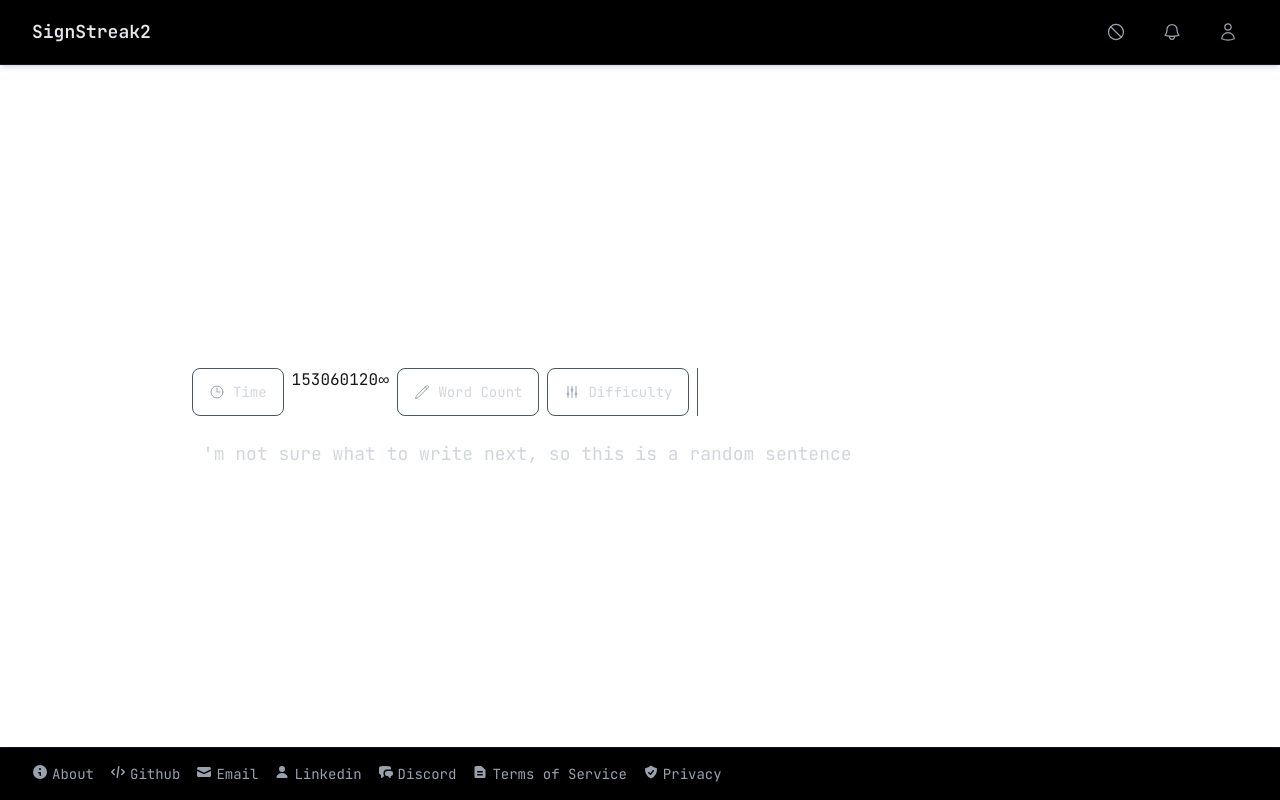
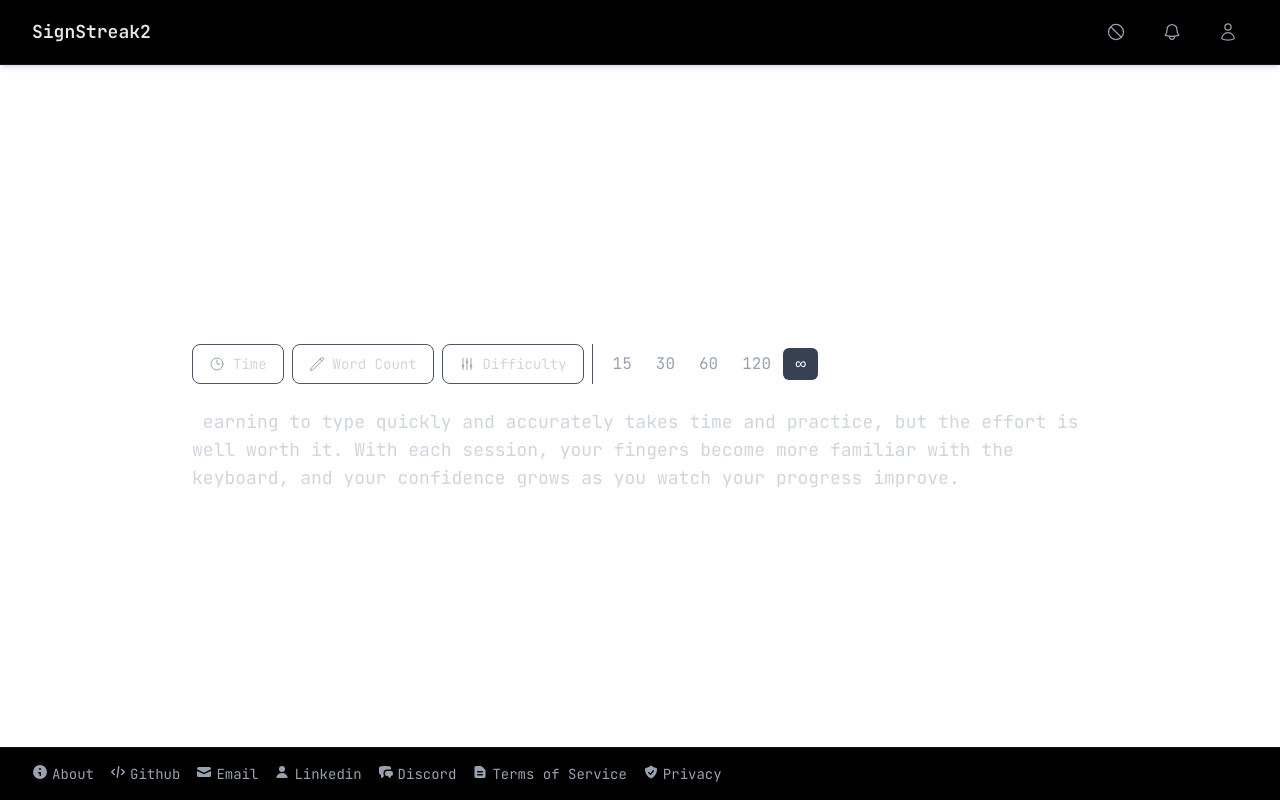
Before and after one commit to HweyTH/sign-streak-2, a Next.js app: page /regular-test in a window 1280 px wide. Both pictures are taken after a click on the button "Time". Built offline with nearby package versions, Linux system fonts and the light colour scheme.

Commit message:
Add long prompt to test whole-paragraph typing test. Fix UI issue of long sentence overflowing horizontally and scrolling is enforced.

```diff
--- a/src/components/TestConfig.jsx
+++ b/src/components/TestConfig.jsx
@@ -84,19 +84,6 @@ export default function TestConfig({ onConfigChange}) {
                     <span className="text-gray-300 text-sm">Time</span>
                 </button>
 
-                {activeDropdown === 'time' && (
-                    <div>
-                        {timeOptions.map((option) => (
-                            <button
-                                key={option.value}
-                                onClick={() => handleTimeChange(option.value)}
-                            >
-                                {option.label}
-                            </button>
-                        ))}
-                    </div>
-                )}
-
                 {/* Word Count Dropdown */}
                 <button
                     onClick={() => toggleDropdown('wordCount')}
@@ -105,12 +92,6 @@ export default function TestConfig({ onConfigChange}) {
                     <PencilIcon className="w-4 h-4 text-gray-400"/>
                     <span className="text-gray-300 text-sm">Word Count</span>
                 </button>
-
-                {activeDropdown === 'wordCount' && (
-                    <div>
-
-                    </div>
-                )}
 
                 {/* Difficulty Level Dropdown */}
                 <button
@@ -121,13 +102,57 @@ export default function TestConfig({ onConfigChange}) {
                     <span className="text-gray-300 text-sm">Difficulty</span>
                 </button>
 
-                {activeDropdown === 'difficulty' && (
-                    <div>
+                <div className="h-10 border-l border-gray-600"></div>
 
-                    </div>
-                )}
+                <div className="flex items-center space-x-2">
+                    {activeDropdown === 'time' && (
+                        <div>
+                            {timeOptions.map((option) => (
+                                <button
+                                    key={option.value}
+                                    onClick={() => handleTimeChange(option.value)}
+                                    className={`px-3 py-1 rounded-md transition-colors ${
+                                        time === option.value ? 'bg-gray-700 text-white' : 'text-gray-400 hover:bg-gray-800'
+                                    }`}
+                                >
+                                    {option.label}
+                                </button>
+                            ))}
+                        </div>
+                    )}
 
-                <div className="h-12 border-l border-gray-600"></div>
+                    {activeDropdown === 'wordCount' && (
+                        <div>
+                            {wordCountOptions.map((option) => (
+                                <button
+                                    key={option.value}
+                                    onClick={() => handleWordCountChange(option.value)}
+                                    className={`px-3 py-1 rounded-md transition-colors ${
+                                        wordCount === option.value ? 'bg-gray-700 text-white' : 'text-gray-400 hover:bg-gray-800'
+                                    }`}
+                                >
+                                    {option.label}
+                                </button>
+                            ))}
+                        </div>
+                    )}
+
+                    {activeDropdown === 'difficulty' && (
+                        <div>
+                            {difficultyOptions.map((option) => (
+                                <button
+                                    key={option.value}
+                                    onClick={() => handleDifficultyChange(option.value)}
+                                    className={`px-3 py-1 rounded-md transition-colors ${
+                                        difficulty === option.value ? 'bg-gray-700 text-white' : 'text-gray-400 hover:bg-gray-800'
+                                    }`}
+                                >
+                                    {option.label}
+                                </button>
+                            ))}
+                        </div>
+                    )}
+                </div>
             </div>
         </div>
     );
--- a/src/components/TypingTest.jsx
+++ b/src/components/TypingTest.jsx
@@ -64,7 +64,7 @@ export default function TypingTest() {
             </div>
 
             <div className="relative">
-                <pre className="font-mono text-lg">
+                <pre className="font-mono text-lg whitespace-pre-wrap break-words overflow-hidden">
                     {prompt.split('').map((char, i) => {
                         let cls = 'text-gray-300';
                         if (i < input.length) {
@@ -94,7 +94,8 @@ export default function TypingTest() {
                     disabled={finished}
                     className={`
                         absolute top-0 left-0 w-full h-full bg-transparent text-transparent
-                        focus:outline-none resize-none
+                        focus:outline-none resize-none font-mono text-lg
+                        whitespace-pre-wrap break-words overflow-hidden
                         ${finished ? 'pointer-events-none' : ''}
                     `}
                     spellCheck={false}
--- a/src/components/generatePrompt.js
+++ b/src/components/generatePrompt.js
@@ -4,6 +4,10 @@ const samples = [
     "So here is a couple random sentences for you to type",
     "Remember, this is just a test, so don't worry about making mistakes",
     "I'm not sure what to write next, so this is a random sentence",
+    "As the sun set behind the mountains, the sky was painted with hues of orange and pink, casting a warm glow over the quiet town. People hurried home, eager to share stories of their day with loved ones, while the gentle breeze carried the scent of blooming flowers through the air.",
+    "Technology has advanced rapidly over the past decade, transforming the way we communicate, work, and live. From smartphones to artificial intelligence, these innovations have created new opportunities and challenges, shaping the future in ways we are only beginning to understand.",
+    "On a rainy afternoon, there is nothing better than curling up with a good book and a cup of tea. The sound of raindrops tapping against the window creates a soothing rhythm, making it easy to lose yourself in the pages of an exciting story.",
+    "Learning to type quickly and accurately takes time and practice, but the effort is well worth it. With each session, your fingers become more familiar with the keyboard, and your confidence grows as you watch your progress improve."
 ];
 
 export default function generatePrompt() {
```
